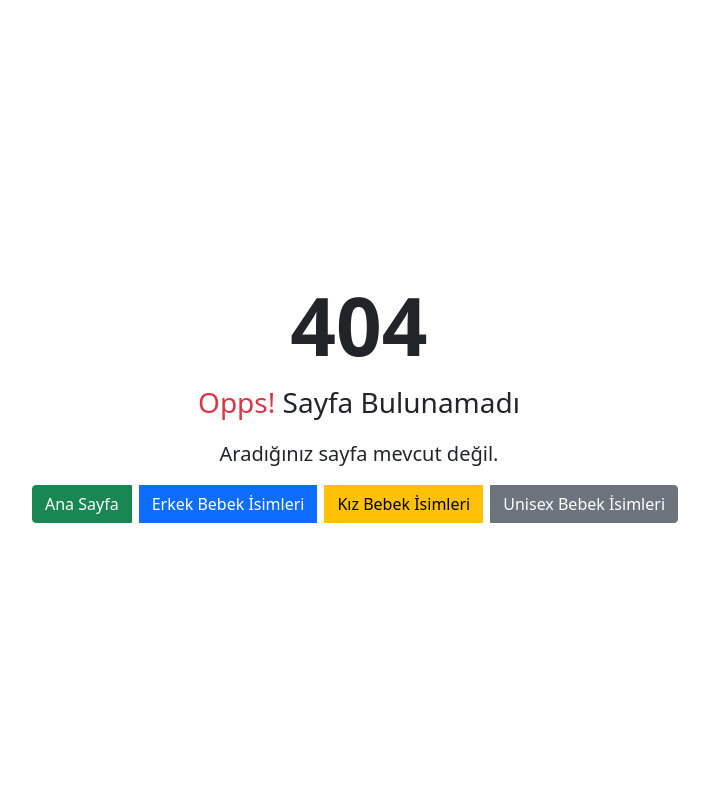
After one commit to MelihOZKAS/erkektirt, a Django app: template templates/404.html in a window 1280 px wide. The commit adds this page. Shown: the whole page, without its empty margins (281-990 px from the left). Run offline with Django 5.2, Linux system fonts and the light colour scheme; the template is opened without the code that fills it, so the values that code supplies are empty.

Commit message:
ALLAH ım utandırma RABBİM

```diff
--- a/erkek/urls.py
+++ b/erkek/urls.py
@@ -30,6 +30,12 @@ sitemaps = {
     'cocuk': cocuk,
     'saglik': saglik,
 }
+
+
+def handler404(request, *args, **argv):
+    response = render(request, '404.html')
+    response.status_code = 404
+    return response
 
 urlpatterns = [
                   path("admin/", admin.site.urls),
--- /dev/null
+++ b/templates/404.html
@@ -0,0 +1,29 @@
+<!DOCTYPE html>
+<html lang="tr">
+<head>
+    <meta charset="UTF-8"/>
+    <meta http-equiv="X-UA-Compatible" content="IE=edge"/>
+    <meta name="viewport" content="width=device-width, initial-scale=1.0"/>
+    <title>404 Aradığınız Sayfa Bulunamadı</title>
+    <link href="https://cdn.jsdelivr.net/npm/bootstrap@5.1.3/dist/css/bootstrap.min.css" rel="stylesheet">
+</head>
+
+
+<body>
+<div class="d-flex align-items-center justify-content-center vh-100">
+    <div class="text-center">
+        <h1 class="display-1 fw-bold">404</h1>
+        <p class="fs-3"><span class="text-danger">Opps!</span> Sayfa Bulunamadı</p>
+        <p class="lead">
+            Aradığınız sayfa mevcut değil.
+        </p>
+        <div class="btn-group">
+            <a href="{% url 'home' %}" class="btn btn-success me-2">Ana Sayfa</a>
+            <a href="{% url 'erkek' %}" class="btn btn-primary me-2">Erkek Bebek İsimleri</a>
+            <a href="{% url 'kiz' %}" class="btn btn-warning me-2">Kız Bebek İsimleri</a>
+            <a href="{% url 'otomobil' %}" class="btn btn-secondary me-2">Unisex Bebek İsimleri</a>
+        </div>
+    </div>
+</div>
+</body>
+</html>
--- a/templates/list.html
+++ b/templates/list.html
@@ -9,7 +9,7 @@
     <meta name="keywords" content="{{ keywords }}">
     <meta name="author" content="Erkek Bebek isimleri">
         <!-- Canonical Link -->
-    <link rel="canonical" href="{{ request.scheme }}://{{ request.get_host }}/{{ Post_Kategorisi.slug }}/">
+    <link rel="canonical" href="{{ urlsi }}">
 {% endblock MetaTag %}
 <!-- Meta Tag Bitiş -->
 
--- a/templates/parcalar/navbar.html
+++ b/templates/parcalar/navbar.html
@@ -1,6 +1,6 @@
 <nav class="navbar navbar-expand-lg">
     <div class="container-fluid">
-        <a class="navbar-brand" href="{% url 'home' %}">Erkek İsimleri</a>
+        <a class="navbar-brand" href="{% url 'home' %}">Ana Sayfa</a>
 
         <div class="toggle-mode ms-auto" onclick="toggleDarkMode()">
             <img src="https://img.icons8.com/?size=100&id=45475&format=png&color=000000" alt="Toggle Mode"
@@ -32,7 +32,6 @@
                     <a class="nav-link" href="{% url 'cocuk' %}">Çocuk</a>
                 </li>
             </ul>
-
             <form class="d-flex me-2" role="search">
                 <input class="form-control me-2" type="search" placeholder="Ara" aria-label="Ara">
                 <button class="btn btn-outline-success" type="submit">Ara</button>
```
Also changed, not shown: isimler/views.py (+15 -4 lines).
